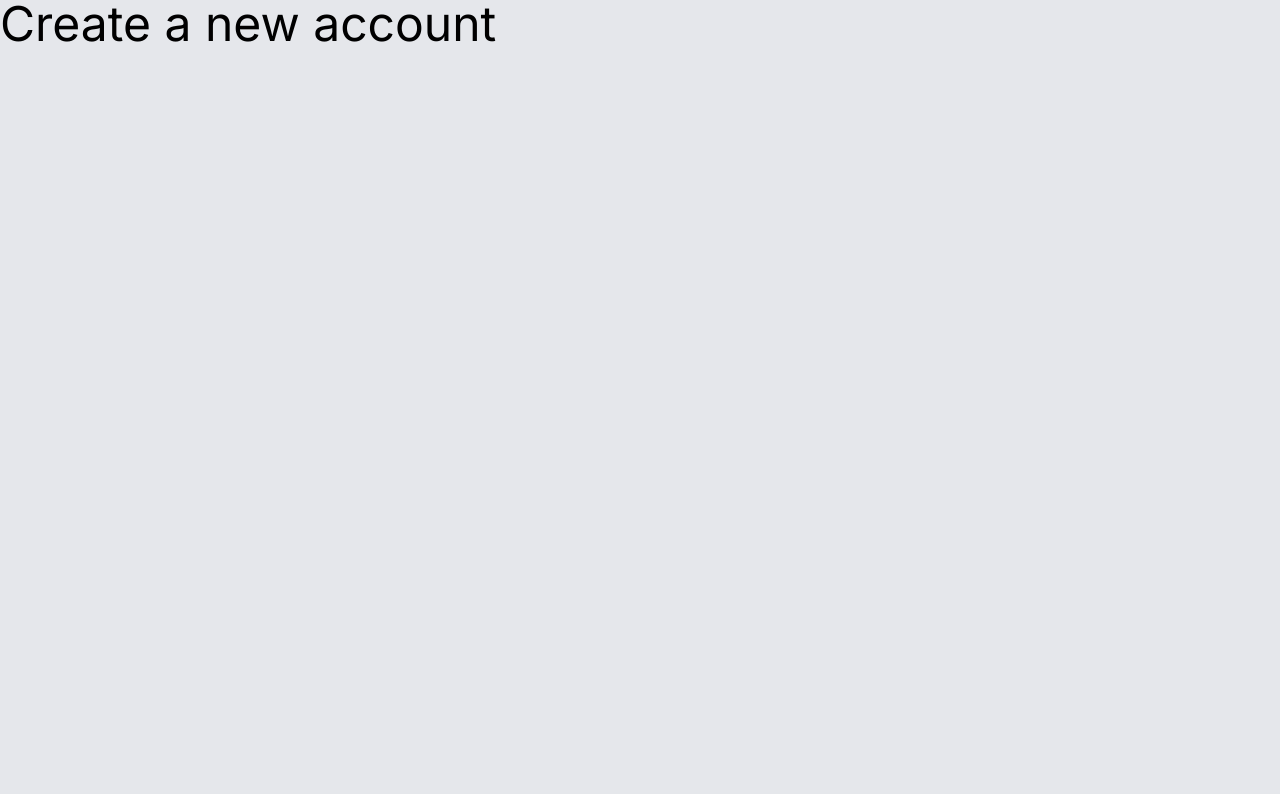
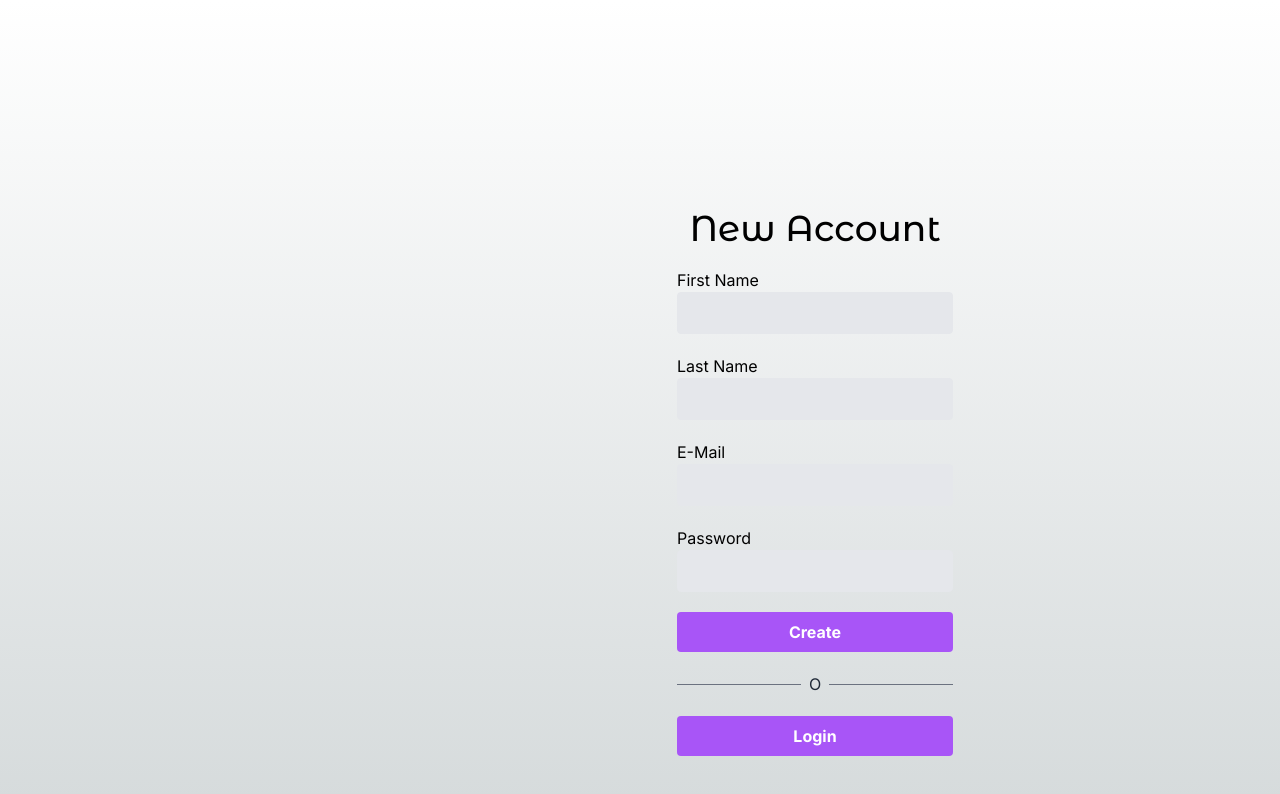
Before and after one commit to delafuentej/nextjs_e-commerce, a Next.js app: page /auth/new-account in a window 1280 px wide. Shown: the top 794 px of the page. Built offline with nearby package versions, Linux system fonts and the light colour scheme.

Commit message:
footer component & login/createAccount screens styled

```diff
--- a/src/app/(shop)/layout.tsx
+++ b/src/app/(shop)/layout.tsx
@@ -1,4 +1,4 @@
-import { Sidebar, TopMenu } from "@/components";
+import { Footer, Sidebar, TopMenu } from "@/components";
 
 export default function ShopLayout({children}: {
  children: React.ReactNode;
@@ -12,7 +12,7 @@ export default function ShopLayout({children}: {
         {children}
       </div>
 
-
+     <Footer />
     </main>
   );
 }
--- a/src/app/auth/layout.tsx
+++ b/src/app/auth/layout.tsx
@@ -3,7 +3,10 @@ export default function ShopLayout({children}: {
  children: React.ReactNode;
 }) {
   return (
-    <main className="bg-gray-200 min-h-screen">
+    <main className="flex justify-center">
+      <div className="w-full sm:w-[350px] px-10">
+
+      </div>
         {children}
 
     </main>
--- a/src/app/auth/login/page.tsx
+++ b/src/app/auth/login/page.tsx
@@ -1,12 +1,46 @@
-
-
+import { titleFont } from '@/config/fonts';
+import Link from 'next/link';
 
 export default function Login() {
   return (
-    <div className="">
+    <div className="flex flex-col min-h-screen pt-32 sm:pt-52">
 
-     <h1 className="text-5xl">Login Page</h1>
+      <h1 className={ `${ titleFont.className } text-4xl mb-5 text-center` }>Login</h1>
 
+      <div className="flex flex-col">
+
+        <label htmlFor="email">E-Mail</label>
+        <input
+          className="px-5 py-2 border bg-gray-200 rounded mb-5"
+          type="email" />
+
+
+        <label htmlFor="email">Password</label>
+        <input
+          className="px-5 py-2 border bg-gray-200 rounded mb-5"
+          type="email" />
+
+        <button
+
+          className="bg-purple-500 hover:bg-purple-300 rounded text-white p-2 font-bold">
+          Login
+        </button>
+
+
+        {/* divisor l ine */ }
+        <div className="flex items-center my-5">
+          <div className="flex-1 border-t border-gray-500"></div>
+          <div className="px-2 text-gray-800">O</div>
+          <div className="flex-1 border-t border-gray-500"></div>
+        </div>
+
+        <Link
+          href="/auth/new-account"
+          className="bg-purple-500 hover:bg-purple-300 rounded text-white p-2 font-bold text-center">
+          Create a new account
+        </Link>
+
+      </div>
     </div>
   );
 }
--- a/src/app/auth/new-account/page.tsx
+++ b/src/app/auth/new-account/page.tsx
@@ -1,12 +1,58 @@
 
-
+import { titleFont } from '@/config/fonts';
+import Link from 'next/link';
 
 export default function NewAccount() {
   return (
-    <div className="">
+    <div className="flex flex-col min-h-screen pt-32 sm:pt-52">
 
-     <h1 className="text-5xl">Create a new account</h1>
+      <h1 className={ `${ titleFont.className } text-4xl mb-5 text-center` }>New Account</h1>
 
+      <div className="flex flex-col">
+
+      <label htmlFor="firstName">First Name</label>
+        <input
+          className="px-5 py-2 border bg-gray-200 rounded mb-5"
+          type="text" />
+
+      <label htmlFor="lastName">Last Name</label>
+        <input
+          className="px-5 py-2 border bg-gray-200 rounded mb-5"
+          type="text" />
+
+
+        <label htmlFor="email">E-Mail</label>
+        <input
+          className="px-5 py-2 border bg-gray-200 rounded mb-5"
+          type="email" />
+
+
+        <label htmlFor="email">Password</label>
+        <input
+          className="px-5 py-2 border bg-gray-200 rounded mb-5"
+          type="email" />
+
+        <button
+
+          className="bg-purple-500 hover:bg-purple-300 rounded text-white p-2 font-bold">
+          Create
+        </button>
+
+
+        {/* divisor l ine */ }
+        <div className="flex items-center my-5">
+          <div className="flex-1 border-t border-gray-500"></div>
+          <div className="px-2 text-gray-800">O</div>
+          <div className="flex-1 border-t border-gray-500"></div>
+        </div>
+
+        <Link
+          href="/auth/login"
+          className="bg-purple-500 hover:bg-purple-300 rounded text-white p-2 font-bold text-center">
+          Login
+        </Link>
+
+      </div>
     </div>
   );
 }
--- a/src/components/index.ts
+++ b/src/components/index.ts
@@ -4,6 +4,7 @@ export {PageNotFound} from './ui/not-found/PageNotFound';
 export {Title} from './ui/title/Title';
 export {Sidebar} from './ui/sidebar/Sidebar';
 export {SidebarItem} from './ui/sidebar/SidebarItem';
+export {Footer } from './ui/footer/Footer';
 //products
 export {ProductsGrid} from './products/products-grid/ProductsGrid';
 export {ProductsGridItem} from './products/products-grid/ProductsGridItem';
--- /dev/null
+++ b/src/components/ui/footer/Footer.tsx
@@ -0,0 +1,27 @@
+import { titleFont } from '@/config/fonts'
+import Link from 'next/link'
+import React from 'react'
+
+export const Footer = () => {
+  return (
+    <div className='flex w-full justify-center text-xs mb-10'>
+
+    <Link
+    href='/'
+    >
+        <span className={`${titleFont.className} antialiased font-bold`}>PASSION |</span>
+        <span className={`${titleFont.className}`}> Online-Shop</span>
+        <span> © {new Date().getFullYear()}</span>
+    </Link>
+
+    <Link
+    href='/'
+    className='mx-3'
+    >
+       Privacy & Legal
+    </Link>
+
+
+    </div>
+  )
+}
```
